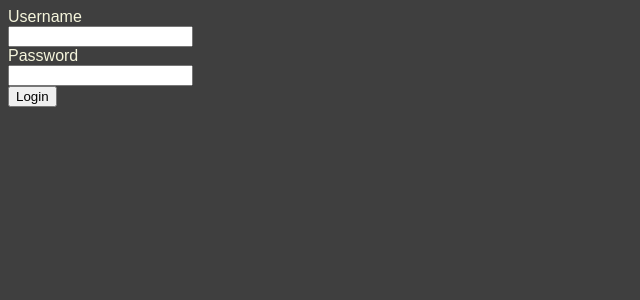
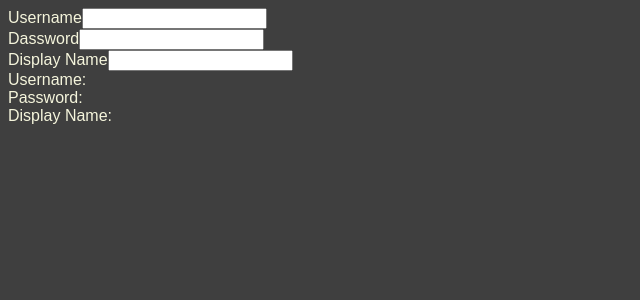
Before and after one commit to vicky5571/CHAPTER-3---React-JS, a React (Vite) app in the folder 2. (Anson Developer) React JS Full Course 2024/: page / in a window 1280 px wide. Shown: the top 300 px of the page, without its empty margins (0-640 px from the left). Built offline with nearby package versions, Linux system fonts and the light colour scheme.

Commit message:
Object State

```diff
--- a/2. (Anson Developer) React JS Full Course 2024/src/App.jsx
+++ b/2. (Anson Developer) React JS Full Course 2024/src/App.jsx
@@ -1,13 +1,13 @@
-import { LoginForm } from "./components/LoginForm";
+import { RegisterForm } from "./components/RegisterForm";
 
 export default function App() {
-  window.addEventListener("resize", (e) => {
+  window.addEventListener("resize", () => {
     console.log(window.innerHeight, window.innerWidth);
   });
 
   return (
     <div>
-      <LoginForm />
+      <RegisterForm />
     </div>
   );
 }
--- /dev/null
+++ b/2. (Anson Developer) React JS Full Course 2024/src/components/RegisterForm.jsx
@@ -0,0 +1,37 @@
+import { useState } from "react";
+
+export function RegisterForm() {
+  // use array destructuring
+  const [formFields, setFormFields] = useState({
+    username: "",
+    password: "",
+    displayName: "",
+  });
+
+  return (
+    <form>
+      <div>
+        <label htmlFor="username">Username</label>
+        <input id="username" value={formFields.username} onChange={(e) => setFormFields((currentState) => ({ ...currentState, username: e.target.value }))} />
+      </div>
+      <div>
+        <label htmlFor="password">Dassword</label>
+        <input id="password" value={formFields.password} onChange={(e) => setFormFields((currentState) => ({ ...currentState, password: e.target.value }))} />
+      </div>
+      <div>
+        <label htmlFor="displayName">Display Name</label>
+        <input id="displayName" value={formFields.displayName} onChange={(e) => setFormFields((currentState) => ({ ...currentState, displayName: e.target.value }))} />
+      </div>
+      <div>
+        <span>Username: {formFields.username}</span>
+      </div>
+      <div>
+        <span>Password: {formFields.password}</span>
+      </div>
+      <div>
+        <span>Display Name: {formFields.displayName}</span>
+      </div>
+      {/* <button disabled={isDisabled}>Sign Up</button> */}
+    </form>
+  );
+}
```
